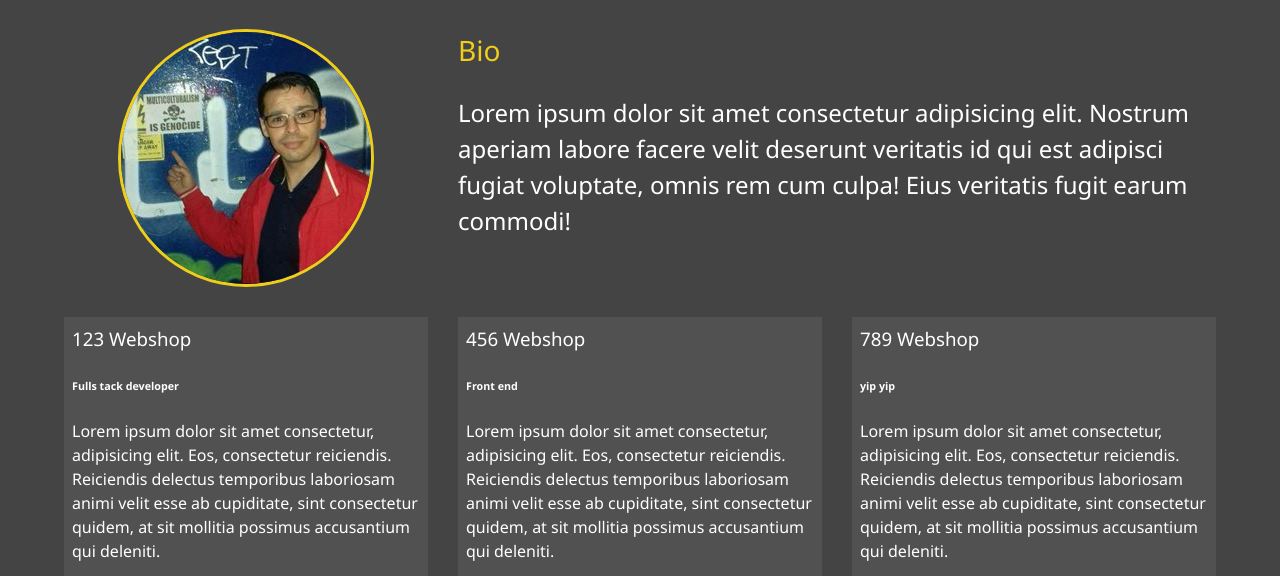
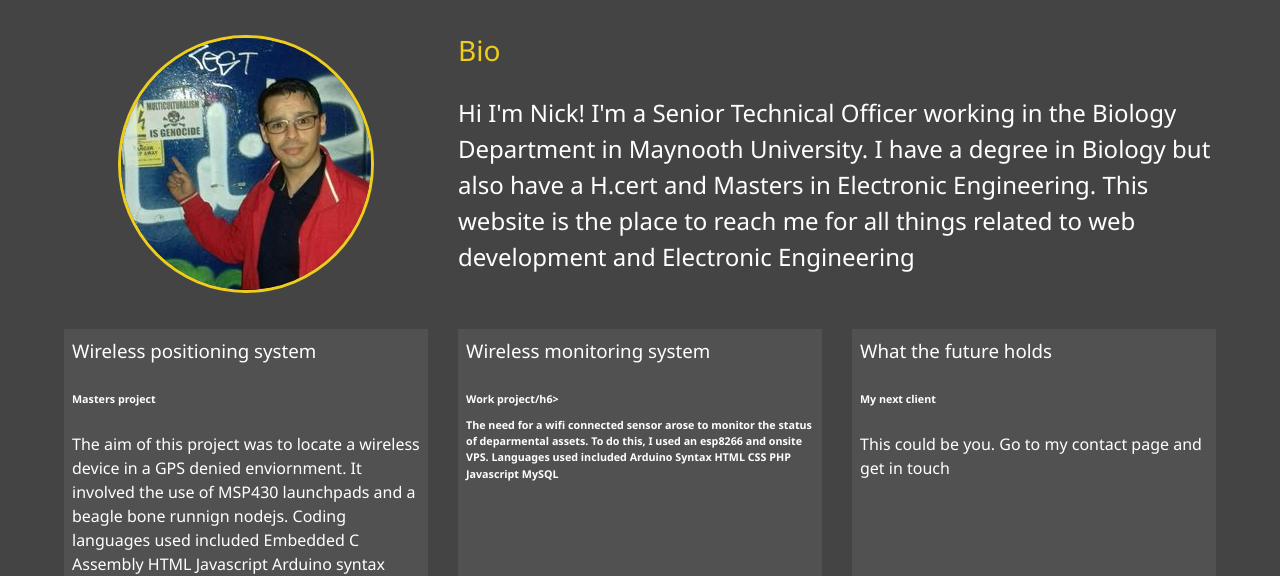
Before and after one commit to ninjabe86/modern_portfolio, a website: page dist/about.html in a window 1280 px wide. Shown: the part 253-829 px from the top of the page. Drawn offline with Linux system fonts and the light colour scheme.

Commit message:
updated website content with basic details

```diff
--- a/dist/about.html
+++ b/dist/about.html
@@ -64,26 +64,31 @@
       <img src="img/portrait.jpg" alt="Nick Irani" class="bio-image">
       <div class="bio">
         <h3 class="text-secondary">Bio</h3>
-        <p>Lorem ipsum dolor sit amet consectetur adipisicing elit. Nostrum aperiam labore facere velit deserunt veritatis id
-          qui est adipisci fugiat voluptate, omnis rem cum culpa! Eius veritatis fugit earum commodi!</p>
+        <p>Hi I'm Nick! I'm a Senior Technical Officer working in the Biology Department in Maynooth University. I have a
+          degree in Biology but also have a H.cert and Masters in Electronic Engineering. This website is the place to reach
+          me for all things related to web development and Electronic Engineering
+        </p>
       </div>
       <div class="job job-1">
-        <h3>123 Webshop</h3>
-        <h6>Fulls tack developer</h6>
-        <p>Lorem ipsum dolor sit amet consectetur, adipisicing elit. Eos, consectetur reiciendis. Reiciendis delectus temporibus
-          laboriosam animi velit esse ab cupiditate, sint consectetur quidem, at sit mollitia possimus accusantium qui deleniti.</p>
+        <h3>Wireless positioning system</h3>
+        <h6>Masters project</h6>
+        <p>The aim of this project was to locate a wireless device in a GPS denied enviornment. It involved the use of MSP430
+          launchpads and a beagle bone runnign nodejs. Coding languages used included Embedded C Assembly HTML Javascript
+          Arduino syntax
+        </p>
       </div>
       <div class="job job-2">
-        <h3>456 Webshop</h3>
-        <h6>Front end</h6>
-        <p>Lorem ipsum dolor sit amet consectetur, adipisicing elit. Eos, consectetur reiciendis. Reiciendis delectus temporibus
-          laboriosam animi velit esse ab cupiditate, sint consectetur quidem, at sit mollitia possimus accusantium qui deleniti.</p>
+        <h3>Wireless monitoring system</h3>
+        <h6>Work project/h6>
+          <p>
+            The need for a wifi connected sensor arose to monitor the status of deparmental assets. To do this, I used an esp8266 and
+            onsite VPS. Languages used included Arduino Syntax HTML CSS PHP Javascript MySQL
+          </p>
       </div>
       <div class="job job-3">
-        <h3>789 Webshop</h3>
-        <h6>yip yip</h6>
-        <p>Lorem ipsum dolor sit amet consectetur, adipisicing elit. Eos, consectetur reiciendis. Reiciendis delectus temporibus
-          laboriosam animi velit esse ab cupiditate, sint consectetur quidem, at sit mollitia possimus accusantium qui deleniti.</p>
+        <h3>What the future holds</h3>
+        <h6>My next client</h6>
+        <p>This could be you. Go to my contact page and get in touch</p>
       </div>
     </div>
   </main>
```
Also changed, not shown: dist/contact.html (+3 -3 lines), dist/work.html (+3 -3 lines).
